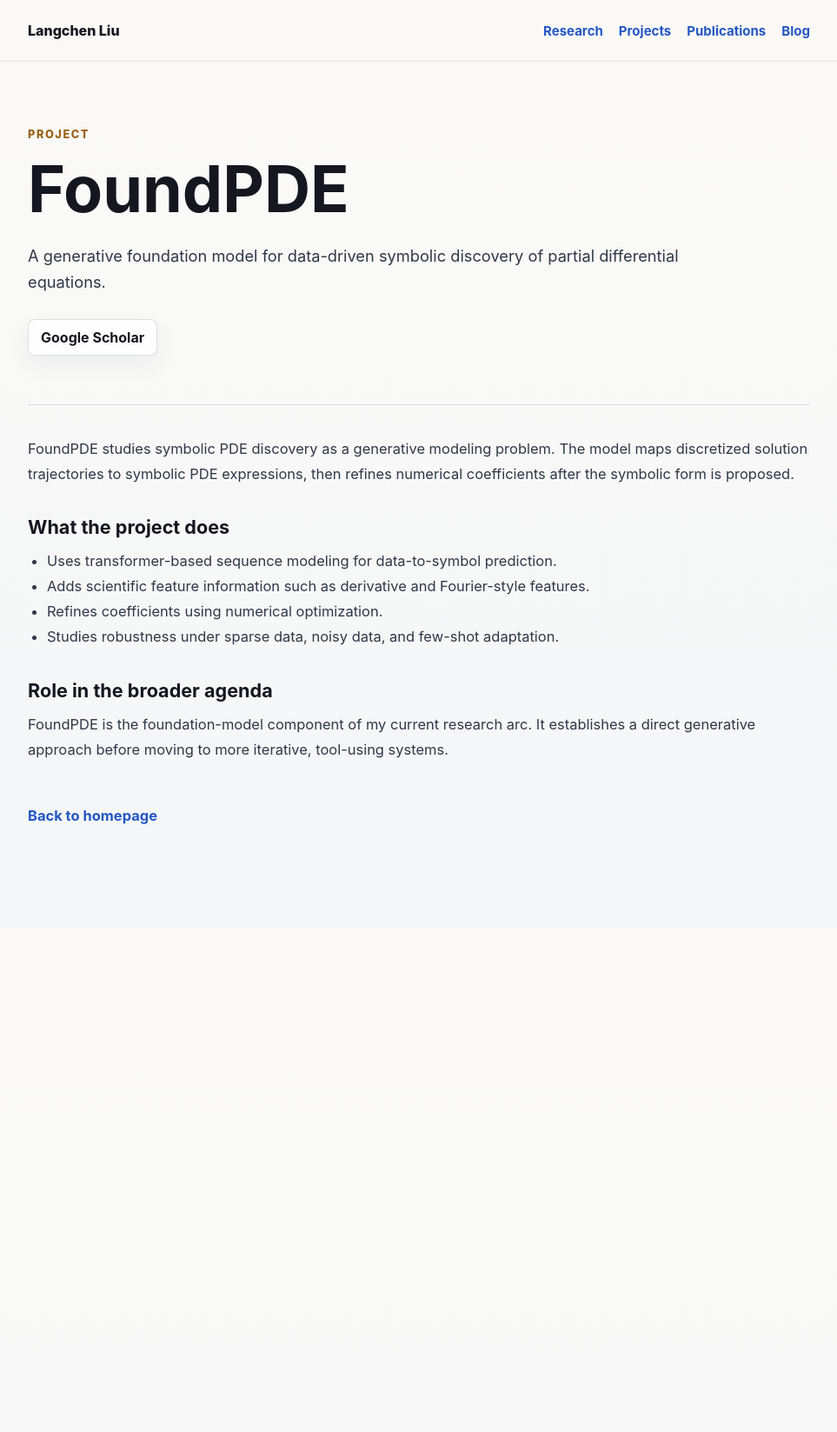
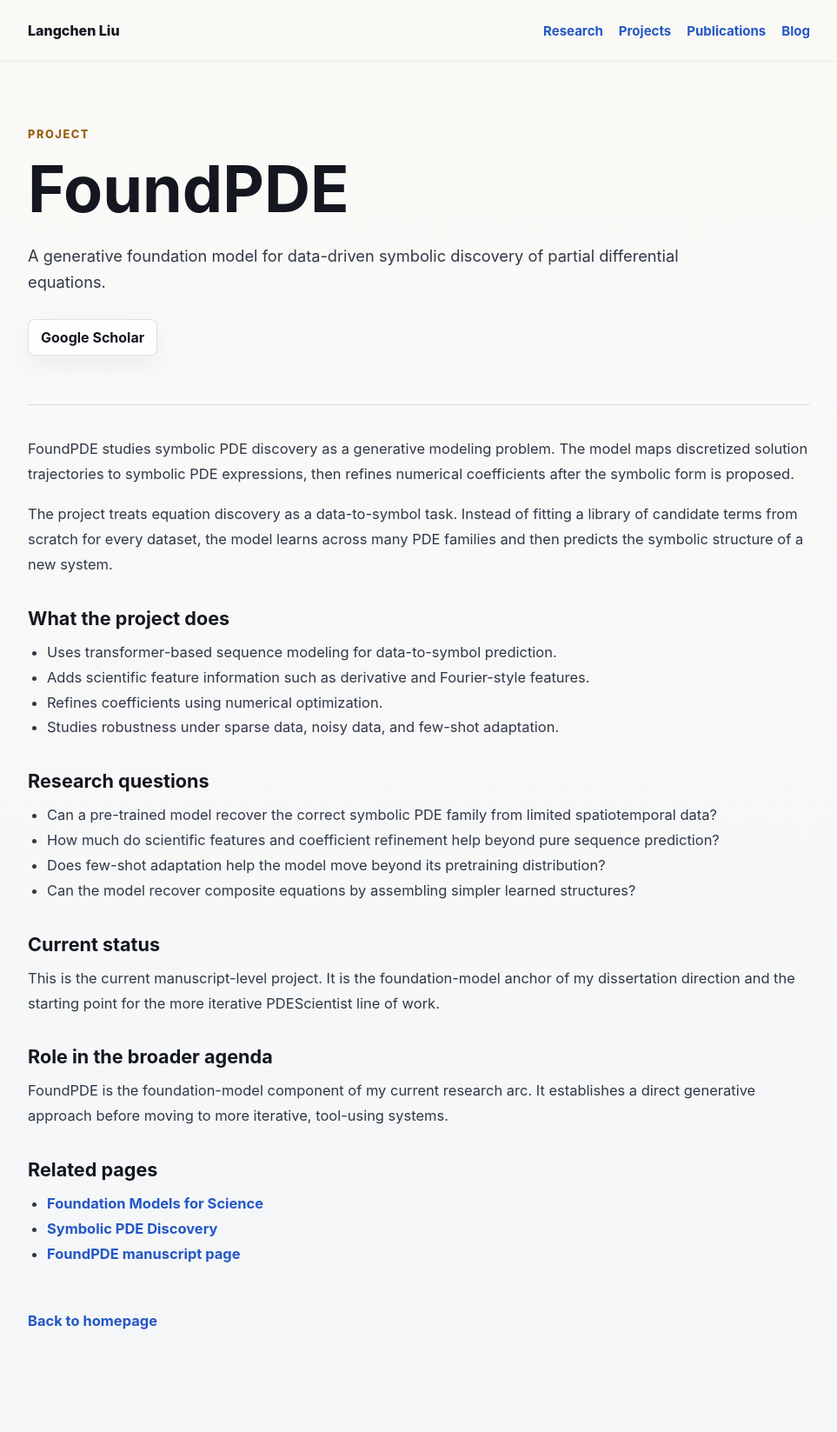
Before and after one commit to DecoderLiu/DecoderLiu.github.io, a Jekyll site: the page built from projects/foundpde.md, in a window 1280 px wide. Shown: the whole page at 87% size, without its empty margins (158-1121 px from the left). Built offline with Jekyll 4.4.1, drawn with Linux system fonts in a browser that asks for light colours; before the commit the page ends 1067 px from its top, so only the background shows below that.

Commit message:
Deepen the research and project pages
- research/symbolic-pde-discovery.md: add the simulator-versus-scientific-object framing, concrete research questions, and related links to FoundPDE, PDEScientist, and evaluator infrastructure.

- research/foundation-models-for-science.md: expand the motivation for scientific pretraining, add questions about features, transfer, and compositional generalization, and connect the direction to agentic discovery.

- research/agentic-scientific-discovery.md: clarify the proposal-evaluation-revision loop and add questions about evaluator-owned information, tool feedback, traces, and benchmark gaming.

- projects/foundpde.md: add the data-to-symbol framing, manuscript status, research questions, and related research/publication links.

- projects/pdescientist.md: add the motivation for iterative PDE discovery, evaluator-owned design principles, and links to the agentic and evaluation pages.

- projects/pde-evaluation-loops.md: explain why evaluation is part of the scientific claim, list the evaluator protections, and link back to PDEScientist and symbolic PDE discovery.

```diff
--- a/projects/foundpde.md
+++ b/projects/foundpde.md
@@ -11,6 +11,8 @@ links:
 
 FoundPDE studies symbolic PDE discovery as a generative modeling problem. The model maps discretized solution trajectories to symbolic PDE expressions, then refines numerical coefficients after the symbolic form is proposed.
 
+The project treats equation discovery as a data-to-symbol task. Instead of fitting a library of candidate terms from scratch for every dataset, the model learns across many PDE families and then predicts the symbolic structure of a new system.
+
 ## What the project does
 
 - Uses transformer-based sequence modeling for data-to-symbol prediction.
@@ -18,6 +20,23 @@ FoundPDE studies symbolic PDE discovery as a generative modeling problem. The mo
 - Refines coefficients using numerical optimization.
 - Studies robustness under sparse data, noisy data, and few-shot adaptation.
 
+## Research questions
+
+- Can a pre-trained model recover the correct symbolic PDE family from limited spatiotemporal data?
+- How much do scientific features and coefficient refinement help beyond pure sequence prediction?
+- Does few-shot adaptation help the model move beyond its pretraining distribution?
+- Can the model recover composite equations by assembling simpler learned structures?
+
+## Current status
+
+This is the current manuscript-level project. It is the foundation-model anchor of my dissertation direction and the starting point for the more iterative PDEScientist line of work.
+
 ## Role in the broader agenda
 
 FoundPDE is the foundation-model component of my current research arc. It establishes a direct generative approach before moving to more iterative, tool-using systems.
+
+## Related pages
+
+- [Foundation Models for Science](/research/foundation-models-for-science/)
+- [Symbolic PDE Discovery](/research/symbolic-pde-discovery/)
+- [FoundPDE manuscript page](/publications/foundpde/)
```
Also changed, not shown: projects/pde-evaluation-loops.md (+15 -0 lines), projects/pdescientist.md (+15 -0 lines), research/agentic-scientific-discovery.md (+11 -0 lines), research/foundation-models-for-science.md (+11 -0 lines), research/symbolic-pde-discovery.md (+15 -0 lines).
